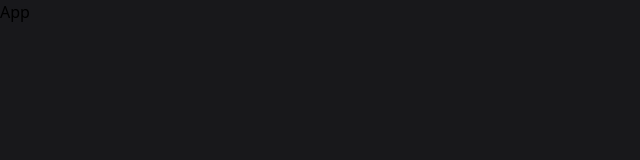
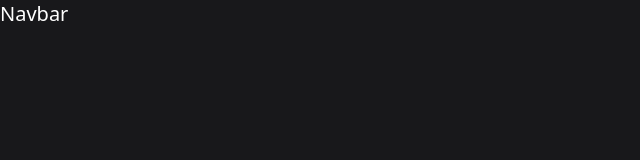
Before and after one commit to hriidzhridoy/first-vite-project, a React (Vite) app: page / in a window 1280 px wide. Shown: the top 160 px of the page, without its empty margins (0-640 px from the left). Built offline with nearby package versions, Linux system fonts and the light colour scheme.

Commit message:
navbar added to main page

```diff
--- a/src/App.jsx
+++ b/src/App.jsx
@@ -1,5 +1,10 @@
 import React from "react";
+import Navbar from "./components/Navbar";
 
 export default function App() {
-  return <div className="bg-zinc-900 w-full h-screen">App</div>;
+  return (
+    <div className="bg-zinc-900 w-full h-screen text-white text-xl">
+      <Navbar />
+    </div>
+  );
 }
```
